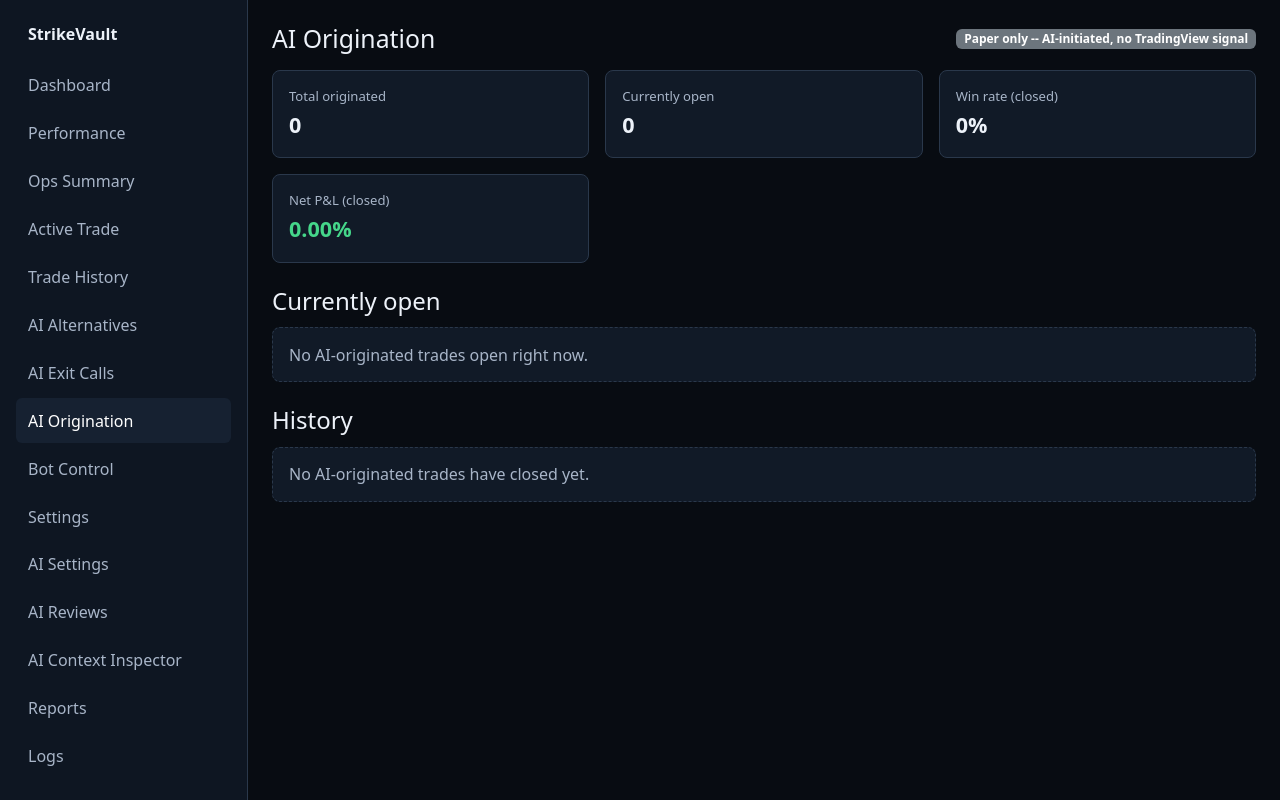
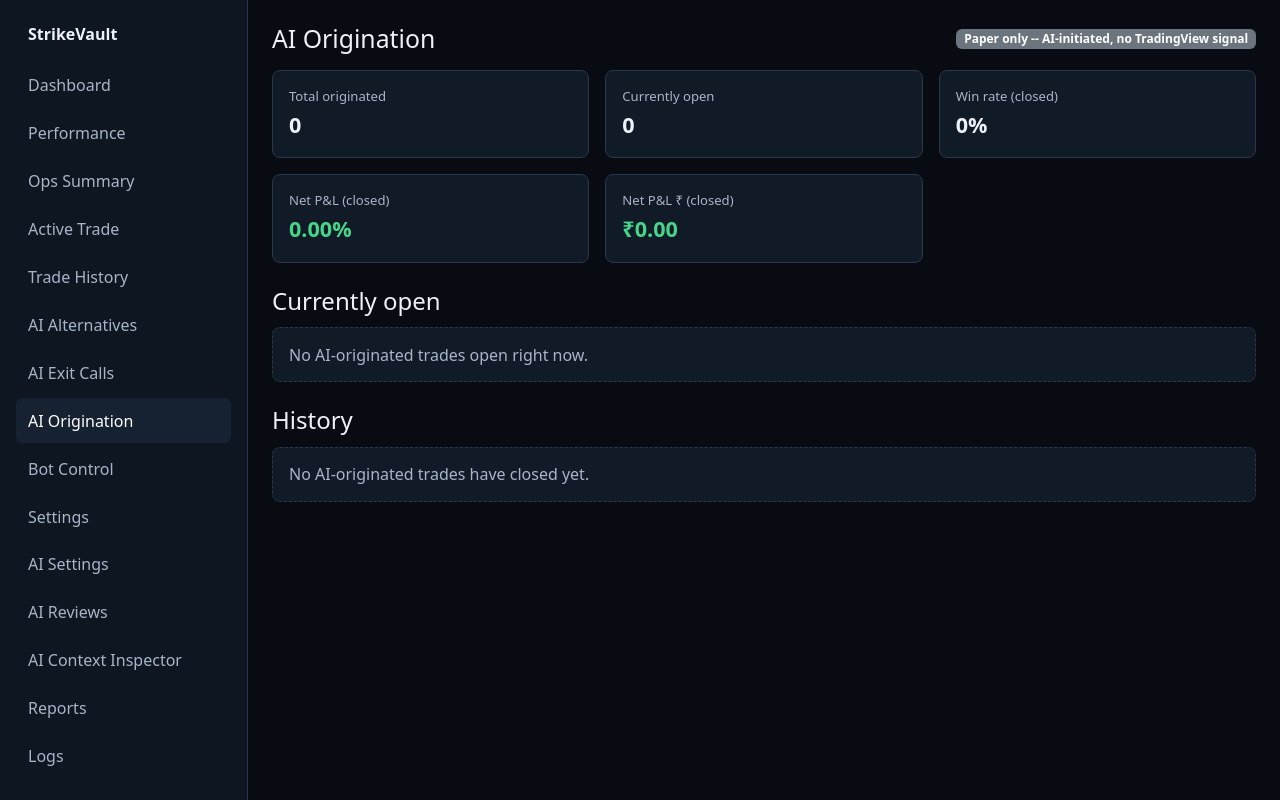
Before and after one commit to SecureByChaos/tradingview-bot, a FastAPI app: page /ai-origination in a window 1280 px wide. Run offline with FastAPI, Linux system fonts and the light colour scheme; the visitor is signed in with stand-in values (Sample User, id 1); data that the repository does not hold is empty.

Commit message:
Add rupee P&L to AI Origination page and Trade History selection summary
Added a "Net P&L ₹ (closed)" KPI card and a P&L (₹) column to the AI Origination page's History table, alongside the existing percentage figures — matches the ₹ treatment already added to Dashboard/Performance/Trade History.

Added a Net P&L (₹) and closed-trade-count summary to the Trade History page, computed from whatever filter/date-range/origin is currently selected (Today, 7 Days, 30 Days, or Custom range) — gives a running rupee total for the day or selected period instead of only per-trade figures.

```diff
--- a/app/platform.py
+++ b/app/platform.py
@@ -729,6 +729,7 @@ def get_origination_summary(db: Session, limit: int = 30) -> dict[str, Any]:
             "current_premium": trade.current_premium,
             "exit_price": trade.exit_price if closed else None,
             "pnl_percent": trade.pnl_percent,
+            "profit_loss": trade.profit_loss if closed else None,
             "result": trade.result if closed else None,
             "confidence": trade.ai_confidence,
             "reasoning": trade.ai_reasoning,
@@ -748,6 +749,7 @@ def get_origination_summary(db: Session, limit: int = 30) -> dict[str, Any]:
         "closed_count": total_closed,
         "win_rate": round((wins / total_closed) * 100, 2) if total_closed else 0.0,
         "net_pnl_percent": round(sum(trade.pnl_percent or 0 for trade in closed_trades), 2),
+        "net_pnl_amount": round(sum(trade.profit_loss or 0 for trade in closed_trades), 2),
     }
 
     return {"live": live, "history": history, "kpis": kpis}
--- a/app/templates/ai_origination.html
+++ b/app/templates/ai_origination.html
@@ -8,6 +8,7 @@
   <div class="metric"><div class="label">Currently open</div><div class="value">{{ kpis.open_count }}</div></div>
   <div class="metric"><div class="label">Win rate (closed)</div><div class="value">{{ "%.0f"|format(kpis.win_rate) }}%</div></div>
   <div class="metric"><div class="label">Net P&amp;L (closed)</div><div class="value {% if kpis.net_pnl_percent >= 0 %}profit{% else %}loss{% endif %}">{{ "%.2f"|format(kpis.net_pnl_percent) }}%</div></div>
+  <div class="metric"><div class="label">Net P&amp;L ₹ (closed)</div><div class="value {% if kpis.net_pnl_amount >= 0 %}profit{% else %}loss{% endif %}">₹{{ "%.2f"|format(kpis.net_pnl_amount) }}</div></div>
 </div>
 
 <div class="section-header"><h4 class="mb-0">Currently open</h4></div>
@@ -39,7 +40,7 @@
 {% if history %}
 <div class="table-responsive responsive-table">
   <table class="table table-dark table-hover align-middle">
-    <thead><tr><th>Provider</th><th>Position</th><th>Entry</th><th>Exit</th><th>P&amp;L %</th><th>Result</th><th>Confidence</th><th>Closed</th></tr></thead>
+    <thead><tr><th>Provider</th><th>Position</th><th>Entry</th><th>Exit</th><th>P&amp;L %</th><th>P&amp;L (₹)</th><th>Result</th><th>Confidence</th><th>Closed</th></tr></thead>
     <tbody>
     {% for row in history %}
       <tr>
@@ -48,6 +49,7 @@
         <td data-label="Entry">{{ row.entry_price }}</td>
         <td data-label="Exit">{{ row.exit_price or "" }}</td>
         <td data-label="P&amp;L %" class="{% if (row.pnl_percent or 0) >= 0 %}profit{% else %}loss{% endif %}">{{ "%.2f"|format(row.pnl_percent or 0) }}%</td>
+        <td data-label="P&amp;L (₹)" class="{% if (row.profit_loss or 0) >= 0 %}profit{% else %}loss{% endif %}">₹{{ "%.2f"|format(row.profit_loss or 0) }}</td>
         <td data-label="Result">
           {% if row.result == "WIN" %}<span class="badge text-bg-success">Win</span>
           {% elif row.result == "LOSS" %}<span class="badge text-bg-danger">Loss</span>
```
Also changed, not shown: app/dashboard_routes.py (+16 -1 lines), app/templates/history.html (+6 -1 lines).
